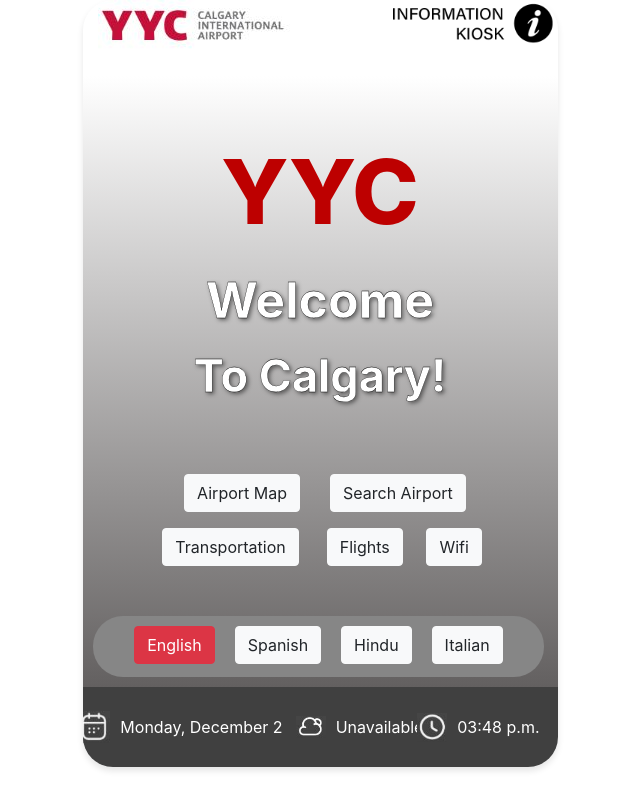
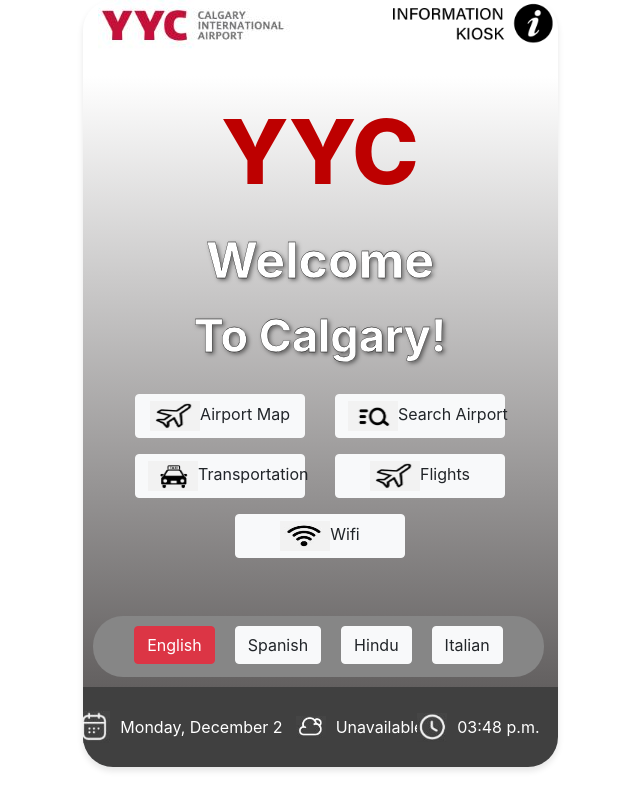
Before and after one commit to farhan4555/Airport-Information-Kiosk, a React (Vite) app: page / in a window 1280 px wide. Shown: the whole page, without its empty margins (320-960 px from the left). Built offline with nearby package versions, Linux system fonts and the light colour scheme; no server answers.

Commit message:
Add icon images to welcome screen buttons

```diff
--- a/src/components/common/LogoButton.jsx
+++ b/src/components/common/LogoButton.jsx
@@ -5,7 +5,7 @@
 function LogoButton({ text, imgPath, link }) {
   return (
     <Link style={{ color: "black" }} to={"/" + link}>
-      <button type="button" className="btn btn-light text-nowrap">
+      <button type="button" className="btn btn-light text-nowrap logoButton">
         {imgPath && <img src={imgPath} alt="Logo" className="logo-img" />}
         {text}
       </button>
--- a/src/components/screens/WelcomeScreen.jsx
+++ b/src/components/screens/WelcomeScreen.jsx
@@ -7,7 +7,7 @@
   return (
     <Container className="page d-flex flex-column align-items-center">
       {/* Adjust the positioning of the welcome text */}
-      <div className="p-5 flex-grow-0">
+      <div className="p-5 flex-grow-0 titleScreenText">
         <Row className="mb-1">
           <div className='welcomeScreenYYCText'>
             YYC
@@ -26,30 +26,26 @@
       </div>
 
       {/* Adjust the positioning of the buttons */}
-      <div className="w-100 px-3 d-flex flex-column align-items-center">
+      <div className="w-100 px-3 d-flex flex-column align-items-center welcomeButtons">
         <Row className="mb-3">
           <Col md={6} className="d-flex justify-content-center">
-            <LogoButton text="Airport Map" imgPath="" link="map"/>
+            <LogoButton text="Airport Map" imgPath="./src/components/images/flight.JPG" link="map" />
           </Col>
           <Col md={6} className="d-flex justify-content-center">
-            <LogoButton text="Search Airport" imgPath="" link="search" />
+            <LogoButton text="Search Airport" imgPath="./src/components/images/search.JPG" link="search" />
           </Col>
         </Row>
 
         <Row className="mb-3">
-          <Col md={6} className="d-flex justify-content-center">
-            <LogoButton text="Transportation" imgPath="" link="transportation" />
+          <Col md={6}>
+            <LogoButton text="Transportation" imgPath="./src/components/images/taxi.JPG" link="transportation" />
           </Col>
           <Col md={6}>
-            <Row>
-              <Col xs={6} className="d-flex justify-content-center">
-                <LogoButton text="Flights" imgPath="" link="flights" />
-              </Col>
-              <Col xs={6} className="d-flex justify-content-center">
-                <LogoButton text="Wifi" imgPath="" link="wifi" />
-              </Col>
-            </Row>
+            <LogoButton text="Flights" imgPath="./src/components/images/flight.JPG" link="flights" />
           </Col>
+        </Row>
+        <Row className="mb-3">
+          <LogoButton text="Wifi" imgPath="./src/components/images/wifi.JPG" link="wifi" />
         </Row>
       </div>
     </Container>
--- a/src/index.css
+++ b/src/index.css
@@ -202,3 +202,19 @@
   width: 80%;
   color: gray;
 }
+
+.logoButton {
+  width: 170px;
+}
+
+.welcomeButtons {
+  margin-top: -40px;
+}
+.logo-img {
+  height: 30px;
+  width: 50px;
+}
+
+.titleScreenText {
+  margin-top: -40px;
+}
```
